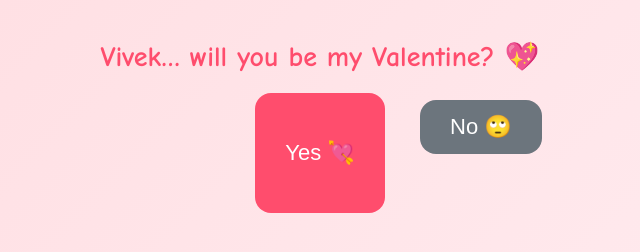
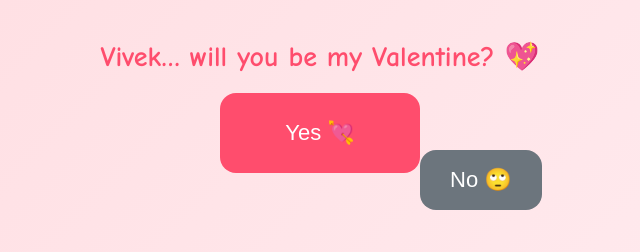
Before and after one commit to agarwalshreya2320-bot/will-you-be-my-valentine, a plain HTML site: page index.html in a window 1280 px wide. Shown: the whole page, without its empty margins (320-960 px from the left). Drawn offline with Linux system fonts and the light colour scheme.

Commit message:
Update index.html

```diff
--- a/index.html
+++ b/index.html
@@ -30,7 +30,7 @@ h1 {
   justify-content: center;
   gap: 20px;
   margin-top: 20px;
-  height: 120px;
+  height: 80px;
 }
 
 button {
@@ -42,29 +42,28 @@ button {
   box-sizing: border-box;
   font-size: 22px;
   padding: 14px 30px;
-  min-width: 120px;  /* same width for both buttons initially */
-  min-height: 50px;  /* same height */
+  min-width: 120px;
+  min-height: 60px;
+  flex: 1; /* make both same width initially */
+  max-width: 200px; /* limit growth */
+  overflow: hidden;
 }
 
 #yes {
   background: #ff4d6d;
   color: white;
-  z-index: 2;
-  max-width: 90%;    /* cannot grow beyond container */
-  overflow: hidden;
 }
 
 #no {
   background: #6c757d;
   color: white;
-  z-index: 3;
   position: fixed;
   left: calc(50% + 100px);
-  top: 100px;
+  top: 150px;
 }
 
 #message {
-  margin-top: 250px;
+  margin-top: 220px;
   font-size: 22px;
   color: #6c757d;
   min-height: 28px;
@@ -102,7 +101,7 @@ const roasts = [
   "Fate has spoken, Vivek 💘"
 ];
 
-let yesFontSize = 22;
+let yesFontSize = 22; // initial font size
 let noCount = 0;
 const maxNo = 7;
 let lastRoastIndex = -1;
@@ -140,9 +139,8 @@ function noClicked() {
   noBtn.style.top = y + "px";
 
   // Grow Yes safely
-  yesFontSize = Math.min(yesFontSize + 6, 40); // max 40px font
+  yesFontSize = Math.min(yesFontSize + 4, 40); // max 40px
   yesBtn.style.fontSize = yesFontSize + "px";
-  yesBtn.style.padding = "14px 30px"; // keep padding same
 
   msg.innerText = getRandomRoast();
   counter.innerText = `Vivek tried to say no ${noCount} times`;
```
